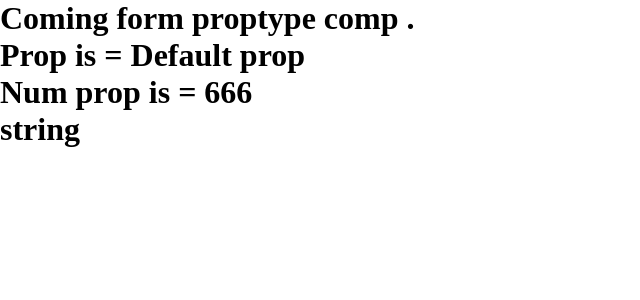
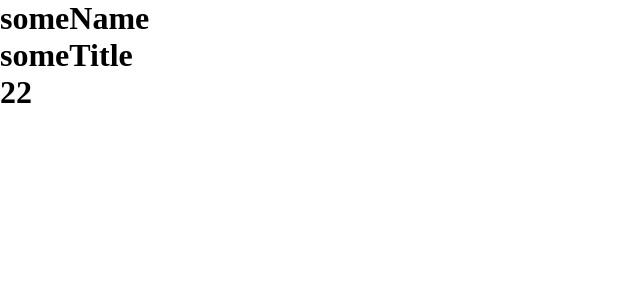
Before and after one commit to kiranFullStack/Japanican, a React (Create React App) app: page / in a window 1280 px wide. Shown: the top 300 px of the page, without its empty margins (0-640 px from the left). Built offline with nearby package versions, Linux system fonts and the light colour scheme.

Commit message:
useState for hooks

```diff
--- a/src/components/PropyTypes.js
+++ b/src/components/PropyTypes.js
@@ -1,25 +1,17 @@
-import React from "react"
-import PropTypes from "prop-types"
+import React, { useState } from "react"
+// import PropTypes from "prop-types"
 
-export default function PropyTypes(props) {
+export default function PropyTypes() {
+  const [someState, setSomeState] = useState({
+    name: "someName",
+    title: "someTitle",
+    number: 22
+  })
   return (
     <div>
-      <h1>Coming form proptype comp . </h1>
-      <h1>Prop is = {props.name}</h1>
-      <h1>Num prop is = {props.number}</h1>
-
-      <h1>{props.another}</h1>
+      <h1>{someState.name}</h1>
+      <h1>{someState.title}</h1>
+      <h1>{someState.number}</h1>
     </div>
   )
 }
-
-PropyTypes.defaultProps = {
-  name: "Default prop",
-  number: 666
-}
-
-PropyTypes.propTypes = {
-  name: PropTypes.string,
-  number: PropTypes.number,
-  another: PropTypes.string.isRequired
-}
```
